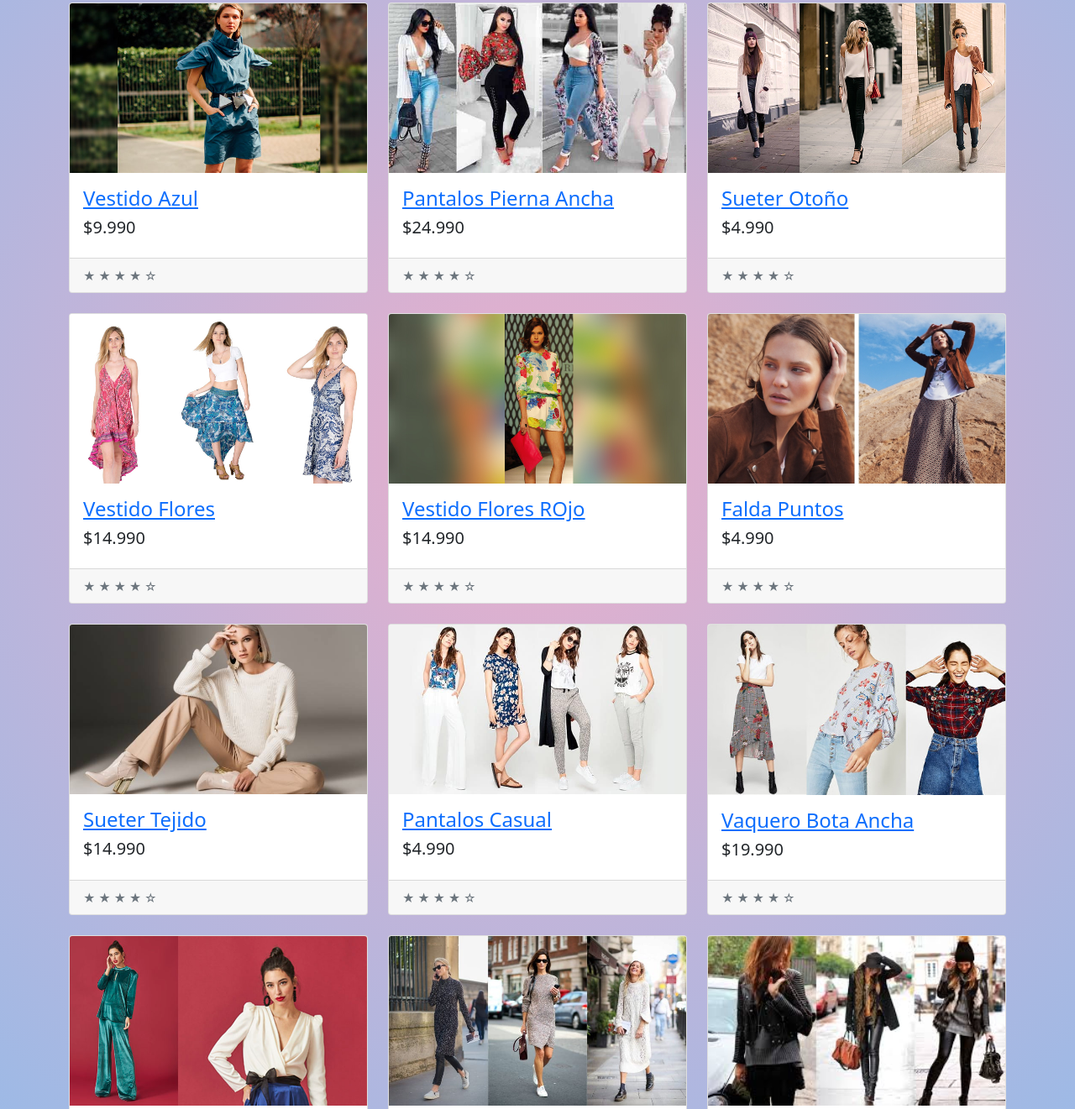
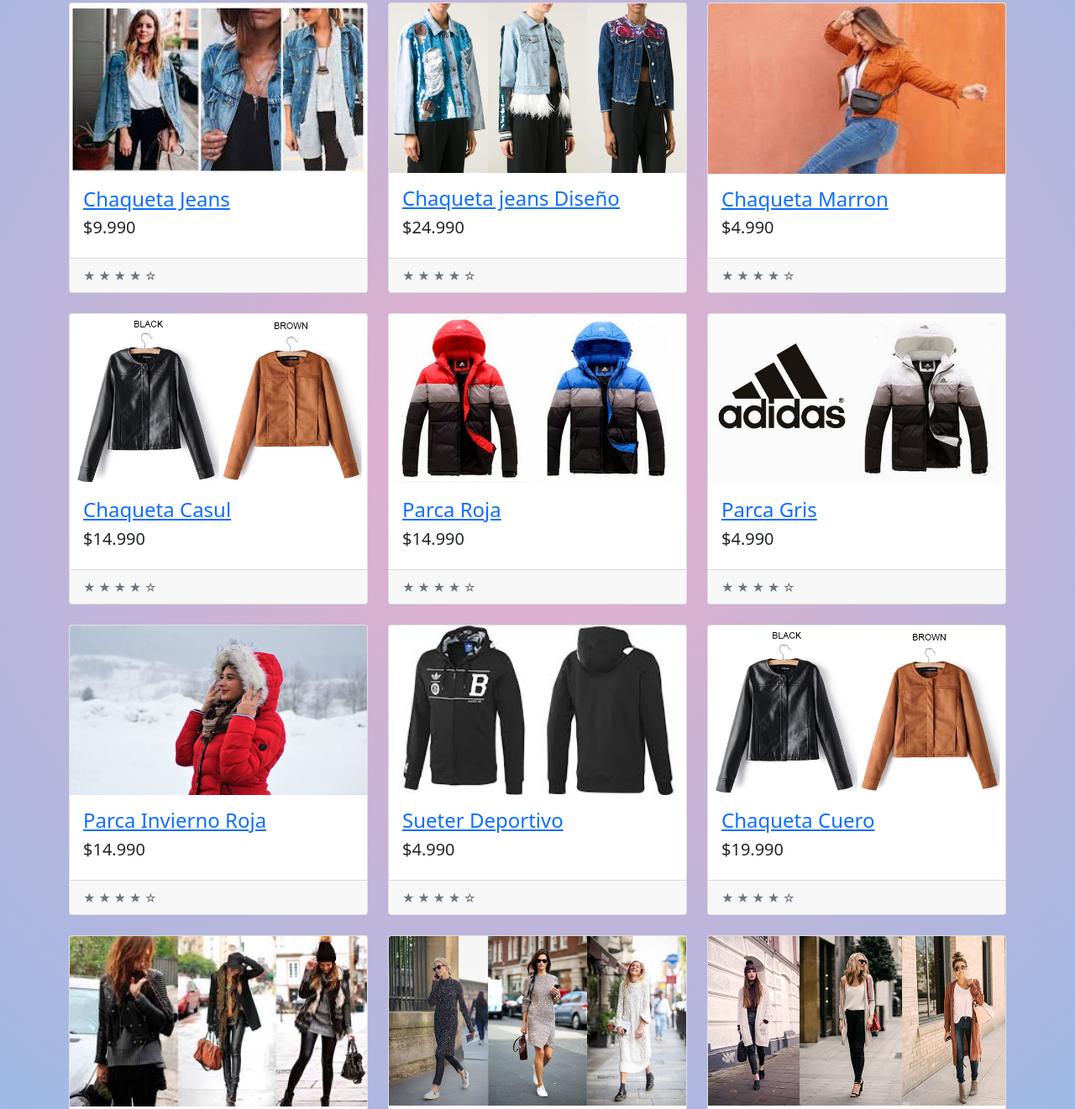
Before and after one commit to galbejose/naniboutique, a website: page Chaquetas.html in a window 1280 px wide. Shown: the part 407-1728 px from the top of the page at 84% size. Drawn offline with nearby package versions, Linux system fonts and the light colour scheme.

Commit message:
Actualizacion de Chaqueta

```diff
--- a/Chaquetas.html
+++ b/Chaquetas.html
@@ -3,7 +3,7 @@
 
 <head>
 
-  <title>Jeans</title>
+  <title>Chaqueta</title>
   <meta charset="UTF-8">
   <meta name="viewport" content="width=device-width, initial-scale=1">
   <meta name="Tienda de Ropa" content="veta de Ropa para Mujer y Hombre" >
@@ -76,12 +76,12 @@
 
                   <div class="card h-100" >
 
-                  <a href="#"><img class="card-img-top" class="img-jeans" src="img/ropa/moda1.jpg" alt=""></a>
+                  <a href="#"><img class="card-img-top" class="img-jeans" src="img/ropa/chaqueta.jpg" alt=""></a>
 
                   <div class="card-body">
 
                   <h4 class="card-title">
-                  <a href="">Vestido Azul</a>
+                  <a href="">Chaqueta Jeans</a>
                   </h4>
                   <h5>$9.990</h5>
 
@@ -97,10 +97,10 @@
       <div class="col-lg-4 col-md-6 mb-4">
       <div class="card h-100">
 
-                      <a href="#"><img class="card-img-top" src="img/ropa/moda2.jpg" alt=""></a>
+                      <a href="#"><img class="card-img-top" src="img/ropa/chaqueta2.jpg" alt=""></a>
                       <div class="card-body">
                         <h4 class="card-title">
-                          <a href="#">Pantalos Pierna Ancha</a>
+                          <a href="#">Chaqueta jeans Diseño</a>
                         </h4>
                         <h5>$24.990</h5>
 
@@ -113,10 +113,10 @@
 
                   <div class="col-lg-4 col-md-6 mb-4">
                     <div class="card h-100">
-                      <a href="#"><img class="card-img-top" src="img/ropa/moda4.jpg" alt=""></a>
+                      <a href="#"><img class="card-img-top" src="img/ropa/chaqueta3.jfif" alt=""></a>
                       <div class="card-body">
                         <h4 class="card-title">
-                          <a href="#">Sueter Otoño</a>
+                          <a href="#">Chaqueta Marron</a>
                         </h4>
                         <h5>$4.990</h5>
 
@@ -129,10 +129,10 @@
 
                   <div class="col-lg-4 col-md-6 mb-4">
                     <div class="card h-100">
-                      <a href="#"><img class="card-img-top" src="img/ropa/moda5.jpg" alt=""></a>
+                      <a href="#"><img class="card-img-top" src="img/ropa/chaqueta4.jpg" alt=""></a>
                       <div class="card-body">
                         <h4 class="card-title">
-                          <a href="#">Vestido Flores</a>
+                          <a href="#">Chaqueta Casul</a>
                         </h4>
                         <h5>$14.990</h5>
 
@@ -145,10 +145,10 @@
 
                   <div class="col-lg-4 col-md-6 mb-4">
                     <div class="card h-100">
-                      <a href="#"><img class="card-img-top" src="img/ropa/moda6.jpg" alt=""></a>
+                      <a href="#"><img class="card-img-top" src="img/ropa/chaqueta5.jpg" alt=""></a>
                       <div class="card-body">
                         <h4 class="card-title">
-                          <a href="#">Vestido Flores ROjo</a>
+                          <a href="#">Parca Roja</a>
                         </h4>
                         <h5>$14.990</h5>
 
@@ -161,10 +161,10 @@
 
                   <div class="col-lg-4 col-md-6 mb-4">
                     <div class="card h-100">
-                      <a href="#"><img class="card-img-top" src="img/ropa/moda7.jpg" alt=""></a>
+                      <a href="#"><img class="card-img-top" src="img/ropa/chaqueta6.jpg" alt=""></a>
                       <div class="card-body">
                         <h4 class="card-title">
-                          <a href="#">Falda Puntos</a>
+                          <a href="#">Parca Gris</a>
                         </h4>
                         <h5>$4.990</h5>
 
@@ -177,10 +177,10 @@
 
                   <div class="col-lg-4 col-md-6 mb-4">
                     <div class="card h-100">
-                      <a href="#"><img class="card-img-top" src="img/ropa/moda8.jpg" alt=""></a>
+                      <a href="#"><img class="card-img-top" src="img/ropa/chaqueta7.jpg" alt=""></a>
                       <div class="card-body">
                         <h4 class="card-title">
-                          <a href="#">Sueter Tejido</a>
+                          <a href="#">Parca Invierno Roja</a>
                         </h4>
                         <h5>$14.990</h5>
 
@@ -193,10 +193,10 @@
 
                   <div class="col-lg-4 col-md-6 mb-4">
                     <div class="card h-100">
-                      <a href="#"><img class="card-img-top" src="img/ropa/moda9.jpg" alt=""></a>
+                      <a href="#"><img class="card-img-top" src="img/ropa/chaqueta8.jfif" alt=""></a>
                       <div class="card-body">
                         <h4 class="card-title">
-                          <a href="#">Pantalos Casual</a>
+                          <a href="#">Sueter Deportivo</a>
                         </h4>
                         <h5>$4.990</h5>
 
@@ -209,10 +209,10 @@
 
                   <div class="col-lg-4 col-md-6 mb-4">
                     <div class="card h-100">
-                      <a href="#"><img class="card-img-top" src="img/ropa/moda13.jpg" alt=""></a>
+                      <a href="#"><img class="card-img-top" src="img/ropa/chaqueta4.jpg" alt=""></a>
                       <div class="card-body">
                         <h4 class="card-title">
-                          <a href="#">Vaquero Bota Ancha</a>
+                          <a href="#">Chaqueta Cuero</a>
                         </h4>
                         <h5>$19.990</h5>
 
@@ -225,7 +225,7 @@
 
                   <div class="col-lg-4 col-md-6 mb-4">
                     <div class="card h-100">
-                      <a href="#"><img class="card-img-top" src="img/ropa/moda11.jpg" alt=""></a>
+                      <a href="#"><img class="card-img-top" src="img/ropa/moda14.jpg" alt=""></a>
                       <div class="card-body">
                         <h4 class="card-title">
                           <a href="#">Pantalon Bota Ancha</a>
@@ -258,10 +258,10 @@
 
                   <div class="col-lg-4 col-md-6 mb-4">
                     <div class="card h-100">
-                      <a href="#"><img class="card-img-top" src="img/ropa/moda14.jpg" alt=""></a>
+                      <a href="#"><img class="card-img-top" src="img/ropa/moda4.jpg" alt=""></a>
                       <div class="card-body">
                         <h4 class="card-title">
-                          <a href="#">Pantalon Negro</a>
+                          <a href="#">Chaqueta Negra</a>
                         </h4>
                         <h5>$19.990</h5>
 
```
